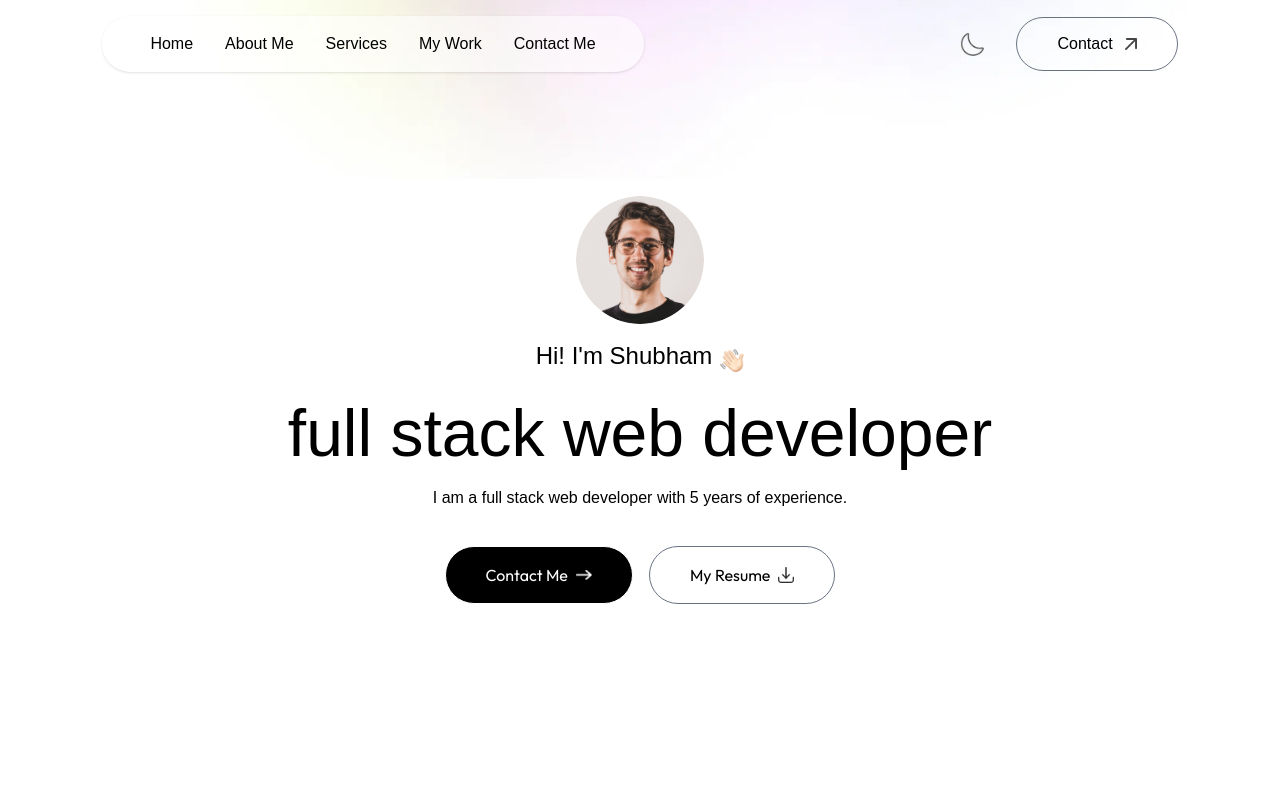
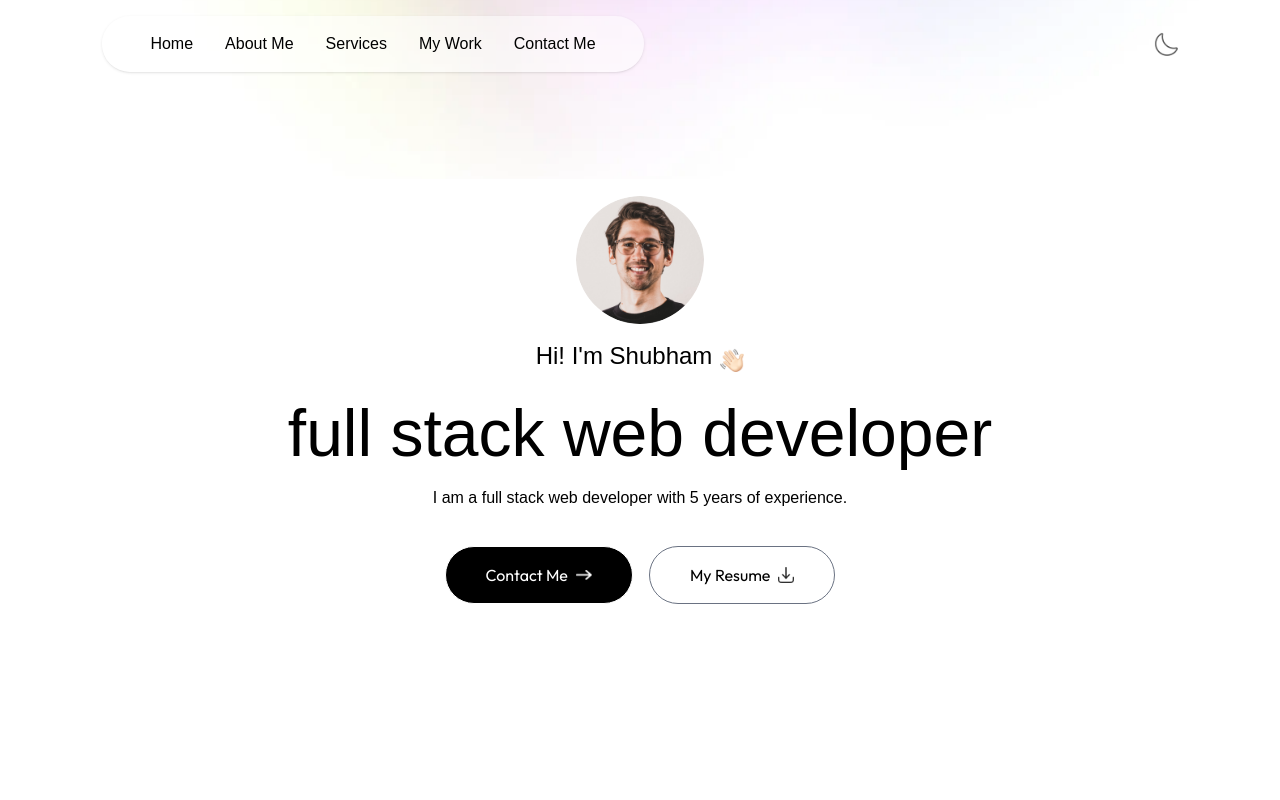
Before and after one commit to avicious/portfolio, a Next.js app: page / in a window 1280 px wide. Shown: the top 800 px of the page. Built offline with nearby package versions, Linux system fonts and the light colour scheme; no server answers; a web font is replaced by a local one.

Commit message:
navbar cleaned for better ui

```diff
--- a/components/Navbar.jsx
+++ b/components/Navbar.jsx
@@ -39,8 +39,6 @@ const Navbar = ({ theme, setTheme }) => {
       <nav
         className={`w-full fixed px-5 lg:px-8 xl:px-[8%] py-4 flex items-center justify-between z-50  ${isScroll ? "bg-white/50 backdrop-blur-lg shadow-sm dark:bg-dark-theme dark:shadow-white/20" : ""}`}
       >
-
-
         <ul
           className={`hidden md:flex items-center gap-6 lg:gap-8 rounded-full px-12 py-3 font-ovo ${isScroll ? "" : "bg-white/50 shadow-sm dark:border dark:border-white/50 dark:bg-transparent"}`}
         >
@@ -63,20 +61,6 @@ const Navbar = ({ theme, setTheme }) => {
 
         <div className="flex items-center gap-4">
           <ThemeToggle theme={theme} setTheme={setTheme} />
-
-          <a
-            href="#contact"
-            className="hidden lg:flex items-center gap-3 px-10 py-2.5 border border-gray-500 rounded-full ml-4 font-ovo dark:border-white/50"
-          >
-            Contact{" "}
-            <Image
-              src={
-                theme === "dark" ? assets.arrow_icon_dark : assets.arrow_icon
-              }
-              alt="arrow"
-              className="w-3"
-            />
-          </a>
 
           <button
             className="cursor-pointer block md:hidden ml-3"
```
